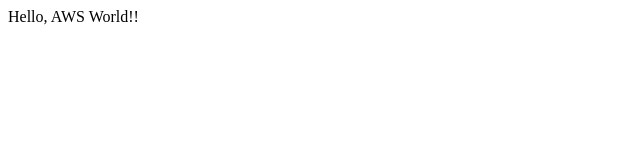
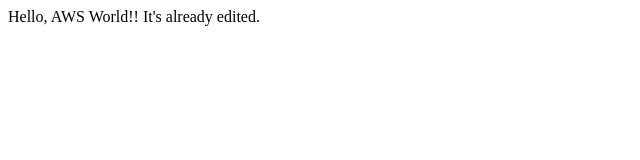
Before and after one commit to Numata94/my-web-app, a plain HTML site: page src/index.html in a window 1280 px wide. Shown: the whole page, without its empty margins (0-640 px from the left). Drawn offline with Linux system fonts and the light colour scheme.

Commit message:
Update index.html

```diff
--- a/src/index.html
+++ b/src/index.html
@@ -7,5 +7,6 @@
 </head>
 <body>
   Hello, AWS World!!
+  It's already edited.
 </body>
 </html>
```
